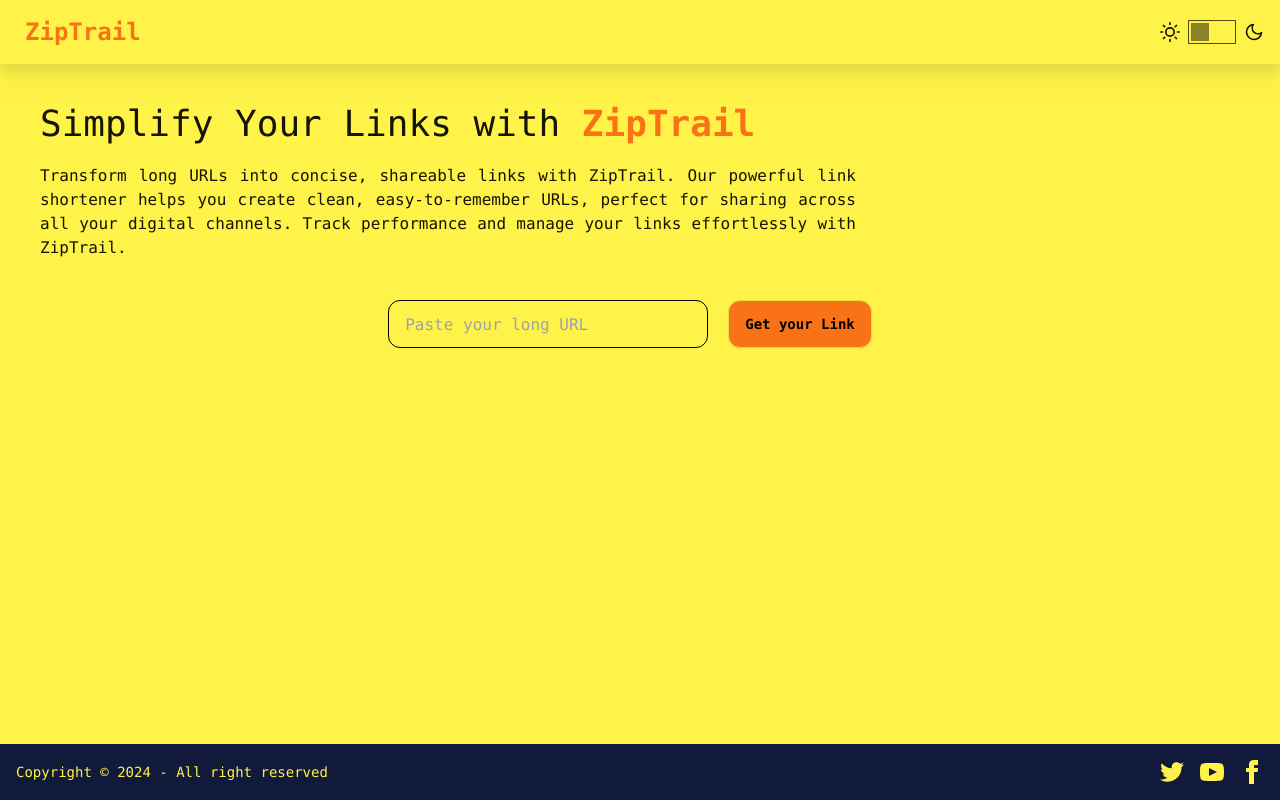
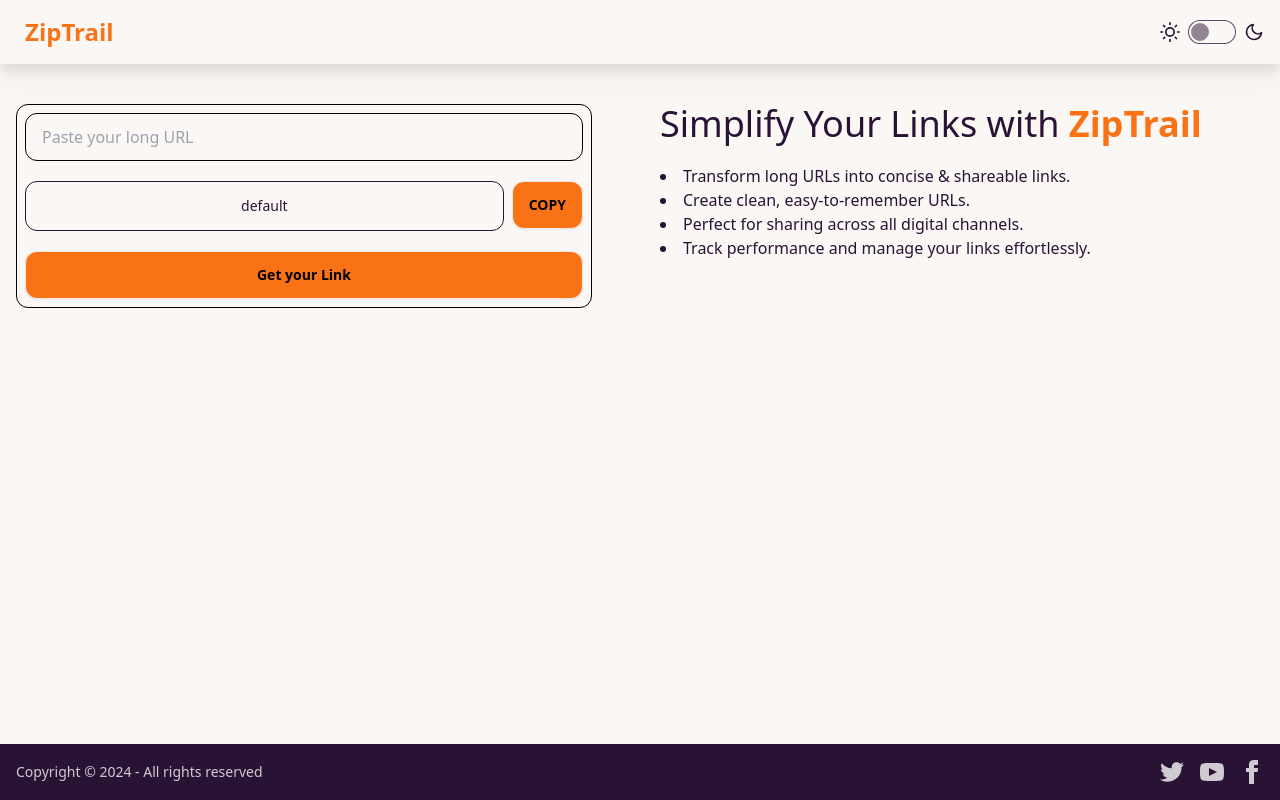
Before and after one commit to DHEERAJ-152K/ZipTrail, a React (Vite) app in the folder client/: page / in a window 1280 px wide. Built offline with nearby package versions, Linux system fonts and the light colour scheme.

Commit message:
UI alignment and changing theme

```diff
--- a/client/index.html
+++ b/client/index.html
@@ -1,5 +1,5 @@
 <!DOCTYPE html>
-<html lang="en" data-theme="cyberpunk">
+<html lang="en" data-theme="cupcake">
   <head>
     <meta charset="UTF-8" />
     <link rel="icon" type="image/svg+xml" href="/vite.svg" />
--- a/client/src/App.tsx
+++ b/client/src/App.tsx
@@ -6,10 +6,14 @@ import "./App.css";
 
 function App() {
   return (
-    <div className=" max-h-screen">
+    <div className=" flex flex-col min-h-screen">
       <Navbar />
-      <Intro />
-      <Shortner />
+      <div className="grid grid-cols-1 md:grid-cols-2 gap-10 relative mt-10 px-4">
+        <Shortner />
+        <Intro />
+      </div>
+
+
       <Footer />
     </div>
   );
--- a/client/src/components/Footer.tsx
+++ b/client/src/components/Footer.tsx
@@ -2,23 +2,12 @@ const Footer = () => {
   const date = new Date();
 
   return (
-    <footer className="  footer items-center p-4 bg-neutral text-neutral-content mt-10 absolute bottom-0">
+    <footer className="footer items-center p-4 bg-neutral text-neutral-content mt-10 lg:absolute bottom-0">
       <aside className="items-center grid-flow-col">
-        {/* <svg
-          width="36"
-          height="36"
-          viewBox="0 0 24 24"
-          xmlns="http://www.w3.org/2000/svg"
-          fillRule="evenodd"
-          clipRule="evenodd"
-          className="fill-current"
-        >
-          <path d="M22.672 15.226l-2.432.811.841 2.515c.33 1.019-.209 2.127-1.23 2.456-1.15.325-2.148-.321-2.463-1.226l-.84-2.518-5.013 1.677.84 2.517c.391 1.203-.434 2.542-1.831 2.542-.88 0-1.601-.564-1.86-1.314l-.842-2.516-2.431.809c-1.135.328-2.145-.317-2.463-1.229-.329-1.018.211-2.127 1.231-2.456l2.432-.809-1.621-4.823-2.432.808c-1.355.384-2.558-.59-2.558-1.839 0-.817.509-1.582 1.327-1.846l2.433-.809-.842-2.515c-.33-1.02.211-2.129 1.232-2.458 1.02-.329 2.13.209 2.461 1.229l.842 2.515 5.011-1.677-.839-2.517c-.403-1.238.484-2.553 1.843-2.553.819 0 1.585.509 1.85 1.326l.841 2.517 2.431-.81c1.02-.33 2.131.211 2.461 1.229.332 1.018-.21 2.126-1.23 2.456l-2.433.809 1.622 4.823 2.433-.809c1.242-.401 2.557.484 2.557 1.838 0 .819-.51 1.583-1.328 1.847m-8.992-6.428l-5.01 1.675 1.619 4.828 5.011-1.674-1.62-4.829z"></path>
-        </svg> */}
-        <p>Copyright © {date.getFullYear()} - All right reserved</p>
+        <p>Copyright © {date.getFullYear()} - All rights reserved</p>
       </aside>
       <nav className="grid-flow-col gap-4 md:place-self-center md:justify-self-end">
-        <a>
+        <a href="#!">
           <svg
             xmlns="http://www.w3.org/2000/svg"
             width="24"
@@ -29,7 +18,7 @@ const Footer = () => {
             <path d="M24 4.557c-.883.392-1.832.656-2.828.775 1.017-.609 1.798-1.574 2.165-2.724-.951.564-2.005.974-3.127 1.195-.897-.957-2.178-1.555-3.594-1.555-3.179 0-5.515 2.966-4.797 6.045-4.091-.205-7.719-2.165-10.148-5.144-1.29 2.213-.669 5.108 1.523 6.574-.806-.026-1.566-.247-2.229-.616-.054 2.281 1.581 4.415 3.949 4.89-.693.188-1.452.232-2.224.084.626 1.956 2.444 3.379 4.6 3.419-2.07 1.623-4.678 2.348-7.29 2.04 2.179 1.397 4.768 2.212 7.548 2.212 9.142 0 14.307-7.721 13.995-14.646.962-.695 1.797-1.562 2.457-2.549z"></path>
           </svg>
         </a>
-        <a>
+        <a href="#!">
           <svg
             xmlns="http://www.w3.org/2000/svg"
             width="24"
@@ -40,7 +29,7 @@ const Footer = () => {
             <path d="M19.615 3.184c-3.604-.246-11.631-.245-15.23 0-3.897.266-4.356 2.62-4.385 8.816.029 6.185.484 8.549 4.385 8.816 3.6.245 11.626.246 15.23 0 3.897-.266 4.356-2.62 4.385-8.816-.029-6.185-.484-8.549-4.385-8.816zm-10.615 12.816v-8l8 3.993-8 4.007z"></path>
           </svg>
         </a>
-        <a>
+        <a href="#!">
           <svg
             xmlns="http://www.w3.org/2000/svg"
             width="24"
--- a/client/src/components/Intro.tsx
+++ b/client/src/components/Intro.tsx
@@ -1,14 +1,17 @@
 const Intro = () => {
   return (
-    <div className=" my-10 px-10 max-w-4xl text-justify">
-      <h1 className=" text-4xl">
+    <div className="max-w-xl ">
+        <h1 className=" text-4xl">
         Simplify Your Links with <b className="text-orange-500">ZipTrail</b>
       </h1>
-      <p className="pt-5">
-        Transform long URLs into concise, shareable links with ZipTrail. Our
-        powerful link shortener helps you create clean, easy-to-remember URLs,
-        perfect for sharing across all your digital channels. Track performance
-        and manage your links effortlessly with ZipTrail.
+      <p className="pt-5 text-justify">
+        <li>Transform long URLs into concise & shareable links.</li>
+        <li>Create clean, easy-to-remember URLs.</li>
+        <li>Perfect for sharing across all digital channels.</li>
+        <li>Track performance and manage your links effortlessly.</li>
+
+
+
       </p>
     </div>
   );
--- a/client/src/components/Shortner.tsx
+++ b/client/src/components/Shortner.tsx
@@ -1,6 +1,6 @@
 import { useState } from "react";
 
-const Shortner = () => {
+const Shortner = (result: any) => {
   const [Url, setUrl] = useState(""); //useState hook to store input longURL
   const longUrl = Url.trim();
 
@@ -35,7 +35,7 @@ const Shortner = () => {
         });
 
         const result = await response.json();
-        console.log(result);
+        console.log(result.shortUrl);
         // Handle success scenario
       }
     } catch (error) {
@@ -45,18 +45,28 @@ const Shortner = () => {
   };
 
   return (
-    <div>
-      <form onSubmit={handleLink} className=" flex justify-center">
+    <div className=" border border-black rounded-xl p-2 max-w-xl h-fit">
+      <form onSubmit={handleLink} className="w-full">
         <input
           type="text"
           placeholder="Paste your long URL"
-          className=" input input-bordered w-full max-w-xs rounded-xl border-black"
+          className=" input input-bordered w-full rounded-xl bg-transparent border-black"
           value={longUrl}
           onChange={(e) => setUrl(e.target.value)}
         />
+
+        <div className="flex justify-between w-full mt-5">
+          <div className="badge badge-outline w-full py-6 rounded-xl	">
+            default
+          </div>
+          <button className="rounded-xl bg-orange-500 text-black btn btn-xl sm:btn-sm md:btn-md lg:btn-md ml-2">
+            COPY
+          </button>
+        </div>
+
         <button
           type="submit"
-          className=" mx-5 rounded-xl bg-orange-500 text-black btn btn-xl sm:btn-sm md:btn-md lg:btn-md"
+          className="mt-5 rounded-xl bg-orange-500 text-black btn btn-xl sm:btn-sm md:btn-md lg:btn-md w-full"
         >
           Get your Link
         </button>
```
Also changed, not shown: 1 other file (tests, documents, lock files or other folders).
